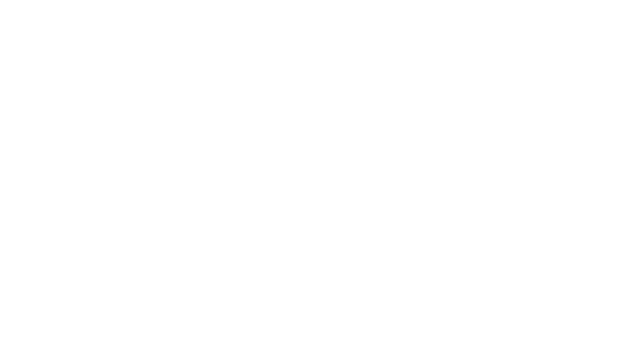
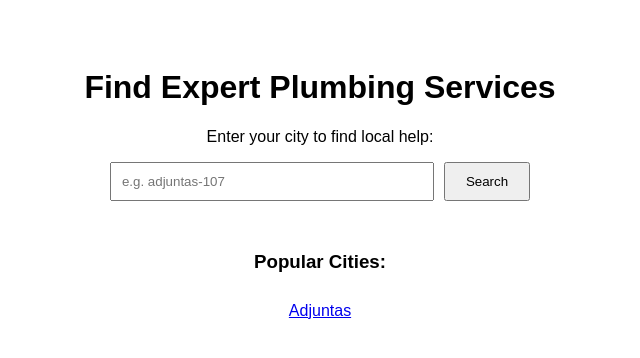
Before and after one commit to asimexports123/pseo-plumbing-site, a Next.js app: page / in a window 1280 px wide. Before the commit this address had no page. Shown: the top 358 px of the page, without its empty margins (320-960 px from the left). Built offline with nearby package versions, Linux system fonts and the light colour scheme.

Commit message:
Update index.js

```diff
--- a/pages/index.js
+++ b/pages/index.js
@@ -1,13 +1,39 @@
-import { useEffect } from 'react';
+import { useState } from 'react';
 import { useRouter } from 'next/router';
 
 export default function Home() {
+  const [city, setCity] = useState('');
   const router = useRouter();
 
-  useEffect(() => {
-    // Redirect to the default city page
-    router.replace('/adjuntas-107');
-  }, []);
+  const handleSearch = (e) => {
+    e.preventDefault();
+    if (city) {
+      router.push(`/${city.toLowerCase().replace(/ /g, '-')}`);
+    }
+  };
 
-  return null;
+  return (
+    <div style={{ padding: '40px', textAlign: 'center', fontFamily: 'Arial, sans-serif' }}>
+      <h1>Find Expert Plumbing Services</h1>
+      <p>Enter your city to find local help:</p>
+
+      <form onSubmit={handleSearch}>
+        <input
+          type="text"
+          placeholder="e.g. adjuntas-107"
+          value={city}
+          onChange={(e) => setCity(e.target.value)}
+          style={{ padding: '10px', width: '300px' }}
+        />
+        <button type="submit" style={{ padding: '10px 20px', marginLeft: '10px' }}>Search</button>
+      </form>
+
+      {/* Yahan aap links ki list dal sakte hain taaki Google crawl kare */}
+      <div style={{ marginTop: '50px' }}>
+        <h3>Popular Cities:</h3>
+        <a href="/adjuntas-107" style={{ margin: '10px', display: 'inline-block' }}>Adjuntas</a>
+        {/* Jaise-jaise cities badhein, yahan links add karte jao */}
+      </div>
+    </div>
+  );
 }
```
